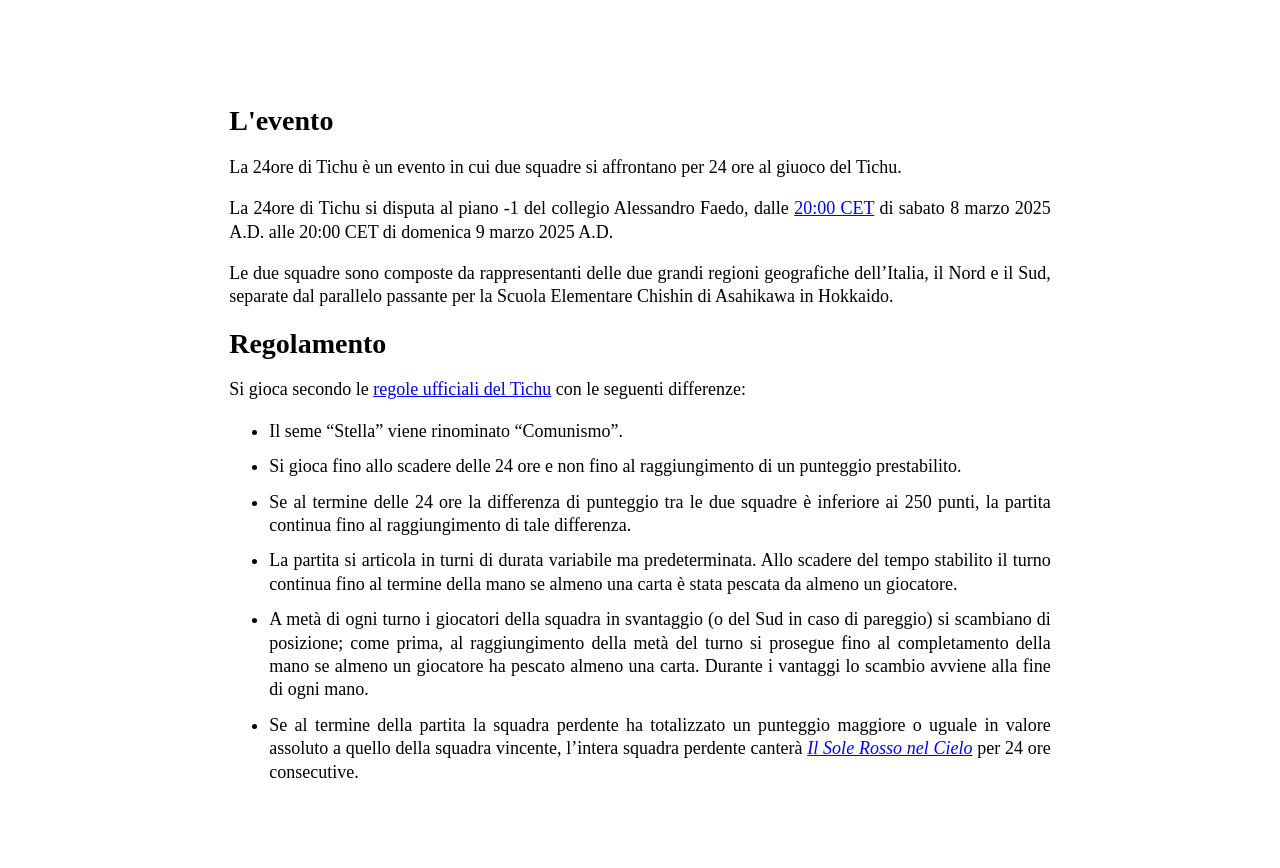
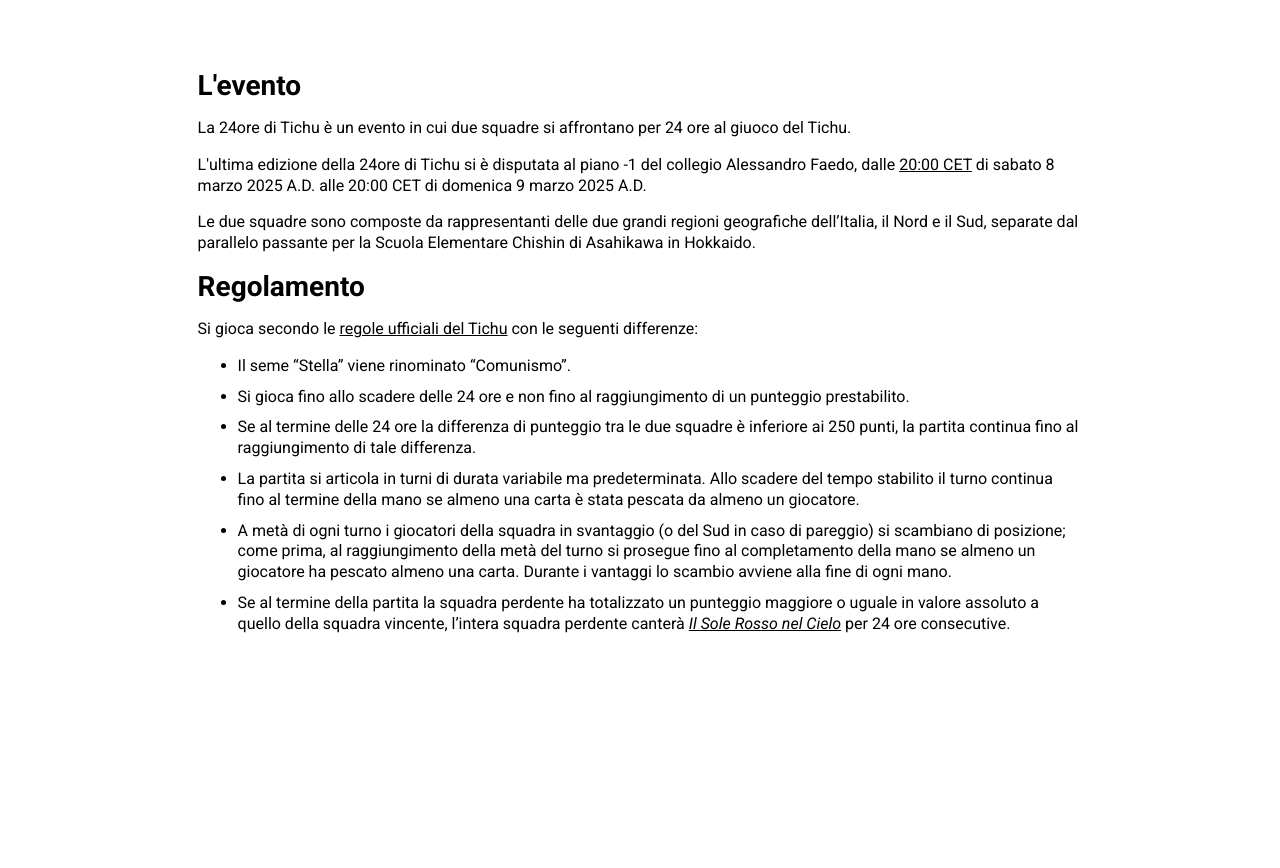
Before and after one commit to lorenzopucci/tichu, a plain HTML site: page about.html in a window 1280 px wide. Shown: the part 61-929 px from the top of the page. After the commit the page ends 846 px from the top, so only its background shows below. Drawn offline with Linux system fonts and the light colour scheme.

Commit message:
Fix about page and add index.html

```diff
--- a/about.html
+++ b/about.html
@@ -1,11 +1,8 @@
-
 <!DOCTYPE html>
 <html lang="it">
 <head>
-
-<title>24ore di Tichu</title>
+<title>Informazioni - 24ore di Tichu</title>
 <meta charset="UTF-8">
-<meta name="description" content="">
 <meta name="viewport" content="width=device-width, initial-scale=1.0">
 <link rel="icon" type="image/x-icon" href="favicon.ico">
 
@@ -13,60 +10,64 @@
 <link rel="preconnect" href="https://fonts.gstatic.com" crossorigin>
 <link href="https://fonts.googleapis.com/css2?family=Roboto:ital,wght@0,100..900;1,100..900&display=swap" rel="stylesheet">
 
-<link rel="stylesheet" href="main.css">
-<script src="app.js"></script>
+<link rel="stylesheet" href="static/css/master.css">
+<link rel="stylesheet" href="static/css/header.css">
+<link rel="stylesheet" href="static/css/about.css">
+<script src="static/scripts/common.js"></script>
 </head>
 
 <body>
-<div id="header">
-<div id="header-inner">
-	<span class="bold"><a href="index.html"><span id="main-title">24ore di</span><img src="tichu_full.png" alt="Tichu" id="tichu-img"></a></span>
-	<span id="rules-link"><a href="about.html">Regolamento</a></span>
-</div>
-</div>
+<div id="header"></div>
 
-<div id="rules-wrapper">
+<div class="page-wrapper" id="rules-wrapper">
 	<h1>L'evento</h1>
-	<p>La 24ore di Tichu è un evento in cui due squadre si affrontano per 24 ore al giuoco del Tichu.</p>
-	<p>La 24ore di Tichu si disputa al piano -1 del collegio Alessandro Faedo, dalle <a href="https://www.timeanddate.com/worldclock/fixedtime.html?msg=24ore+di+Tichu&iso=20250308T20&p1=4399&ah=23&am=55", target="_blank">20:00 CET</a> di sabato 8 marzo 2025 A.D. alle 20:00 CET di domenica 9 marzo 2025 A.D.</p>
-	<p>Le due squadre sono composte da rappresentanti delle due grandi regioni geografiche dell’Italia, il Nord e il Sud, separate dal parallelo passante per la Scuola Elementare Chishin di Asahikawa in Hokkaido.</p>
+	<p>
+		La 24ore di Tichu è un evento in cui due squadre si affrontano per 24 ore
+		al giuoco del Tichu.
+	</p>
+	<p>
+		L'ultima edizione della 24ore di Tichu si è disputata al piano -1 del
+		collegio Alessandro Faedo, dalle <a href="https://www.timeanddate.com/worldclock/fixedtime.html?msg=24ore+di+Tichu&iso=20250308T20&p1=4399&ah=23&am=55", target="_blank">
+		20:00 CET</a> di sabato 8 marzo 2025 A.D. alle 20:00 CET di domenica 9
+		marzo 2025 A.D.
+	</p>
+	<p>
+		Le due squadre sono composte da rappresentanti delle due grandi regioni
+		geografiche dell’Italia, il Nord e il Sud, separate dal parallelo
+		passante per la Scuola Elementare Chishin di Asahikawa in Hokkaido.
+	</p>
+
 	<h1>Regolamento</h1>
-	<p>Si gioca secondo le <a href="https://www.goblins.net/download/tichu-regolamento-italiano-0">regole ufficiali del Tichu</a>  con le seguenti differenze:</p>
+	<p>
+		Si gioca secondo le <a href="https://www.goblins.net/download/tichu-regolamento-italiano-0" target="_blank">
+		regole ufficiali del Tichu</a>  con le seguenti differenze:
+	</p>
 	<ul>
-	<li>Il seme “Stella” viene rinominato “Comunismo”.</li>
-	<li>Si gioca fino allo scadere delle 24 ore e non fino al raggiungimento di un punteggio prestabilito.</li>
-	<li>Se al termine delle 24 ore la differenza di punteggio tra le due squadre è inferiore ai 250 punti, la partita continua fino al raggiungimento di tale differenza.</li>
-	<li>La partita si articola in turni di durata variabile ma predeterminata. Allo scadere del tempo stabilito il turno continua fino al termine della mano se almeno una carta è stata pescata da almeno un giocatore.</li>
-	<li>A metà di ogni turno i giocatori della squadra in svantaggio (o del Sud in caso di pareggio) si scambiano di posizione; come prima, al raggiungimento della metà del turno si prosegue fino al completamento della mano se almeno un giocatore ha pescato almeno una carta. Durante i vantaggi lo scambio avviene alla fine di ogni mano.</li>
-	<li>Se al termine della partita la squadra perdente ha totalizzato un punteggio maggiore o uguale in valore assoluto a quello della squadra vincente, l’intera squadra perdente canterà <a href="https://youtu.be/Oe8dy268IVw" target="_blank"><i>Il Sole Rosso nel Cielo</i></a> per 24 ore consecutive.</li>
+		<li>Il seme “Stella” viene rinominato “Comunismo”.</li>
+		<li>Si gioca fino allo scadere delle 24 ore e non fino al raggiungimento
+			di un punteggio prestabilito.</li>
+		<li>Se al termine delle 24 ore la differenza di punteggio tra le due
+			squadre è inferiore ai 250 punti, la partita continua fino al
+			raggiungimento di tale differenza.</li>
+		<li>La partita si articola in turni di durata variabile ma predeterminata.
+			Allo scadere del tempo stabilito il turno continua fino al termine
+			della mano se almeno una carta è stata pescata da almeno un giocatore.</li>
+		<li>A metà di ogni turno i giocatori della squadra in svantaggio (o del
+			Sud in caso di pareggio) si scambiano di posizione; come prima, al
+			raggiungimento della metà del turno si prosegue fino al completamento
+			della mano se almeno un giocatore ha pescato almeno una carta. Durante
+			i vantaggi lo scambio avviene alla fine di ogni mano.</li>
+		<li>Se al termine della partita la squadra perdente ha totalizzato un
+			punteggio maggiore o uguale in valore assoluto a quello della squadra
+			vincente, l’intera squadra perdente canterà
+			<a href="https://youtu.be/Oe8dy268IVw" target="_blank"><i>Il Sole
+			Rosso nel Cielo</i></a> per 24 ore consecutive.</li>
 	</ul>
 </div>
 
-<style type="text/css">
-	#rules-wrapper {
-		margin: 140px auto 150px auto;
-		width: 65%;
-	}
-	#rules-wrapper :not(h1) {
-		font-size: 18px;
-		text-align: justify;
-		line-height: 1.3em;
-	}
-	h1 {
-		font-size: 28px;
-		font-weight: bold;
-	}
-	@media screen and (max-width: 800px) {
-        #rules-wrapper {
-            width: 90%;
-			margin-top: 110px;
-        }
-    }
-	li {
-		margin-bottom: 12px;
-	}
-
-</style>
+<script>
+	window.onload = load_page;
+</script>
 
 </body>
 </html>
--- /dev/null
+++ b/static/css/about.css
@@ -0,0 +1,8 @@
+p, li {
+    line-height: 1.3em;
+    font-size: 16px;
+}
+
+li {
+    margin-bottom: 10px;
+}
```
Also changed, not shown: cur_edition.html (added, +122 -0 lines), index.html (+5 -106 lines).
